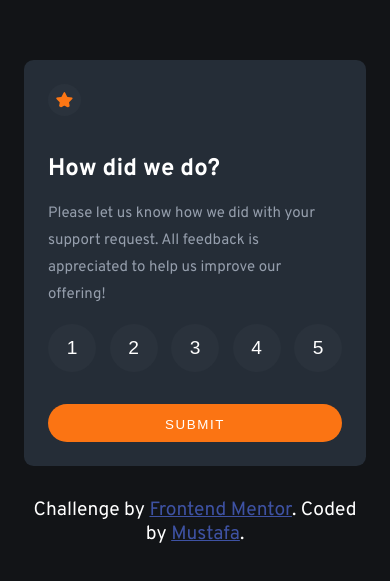
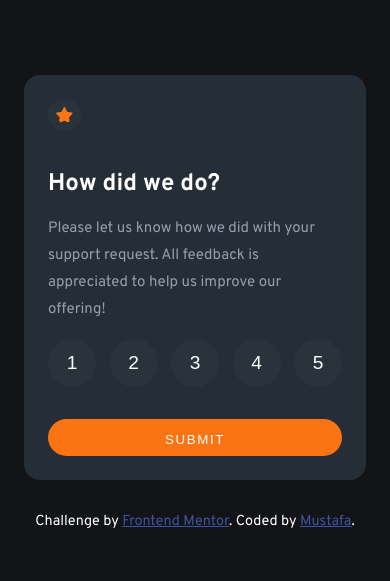
Before and after one commit to mnoorhussin/interactive-rating-component-main, a plain HTML site: page index.html in a window 390 px wide. Shown: the part 143-724 px from the top of the page. Drawn offline with Linux system fonts and the light colour scheme.

Commit message:
fixed font size on small screen

```diff
--- a/index.css
+++ b/index.css
@@ -28,8 +28,8 @@ body{
 .main, .rating-result{
     background-color: var(--dark-blue);
     padding: 1.5rem;
-    border-radius: 0.6rem;
-    max-width: 500px;
+    border-radius: 1rem;
+    max-width: 350px;
 }
 .main img{
     background-color: var(--dark-blue-green);
@@ -126,10 +126,17 @@ ul{
 }
 .attribution {
     color: var(--white);
-    font-size: 1.2rem;
+    font-size: .9rem;
     text-align: center;
     margin-top: 2rem;
 }
 .attribution a {
     color: hsl(228, 45%, 44%);
 }
+
+@media screen and (max-width: 375px){
+    .attribution {
+        font-size: .8rem;
+
+    }
+}
```
